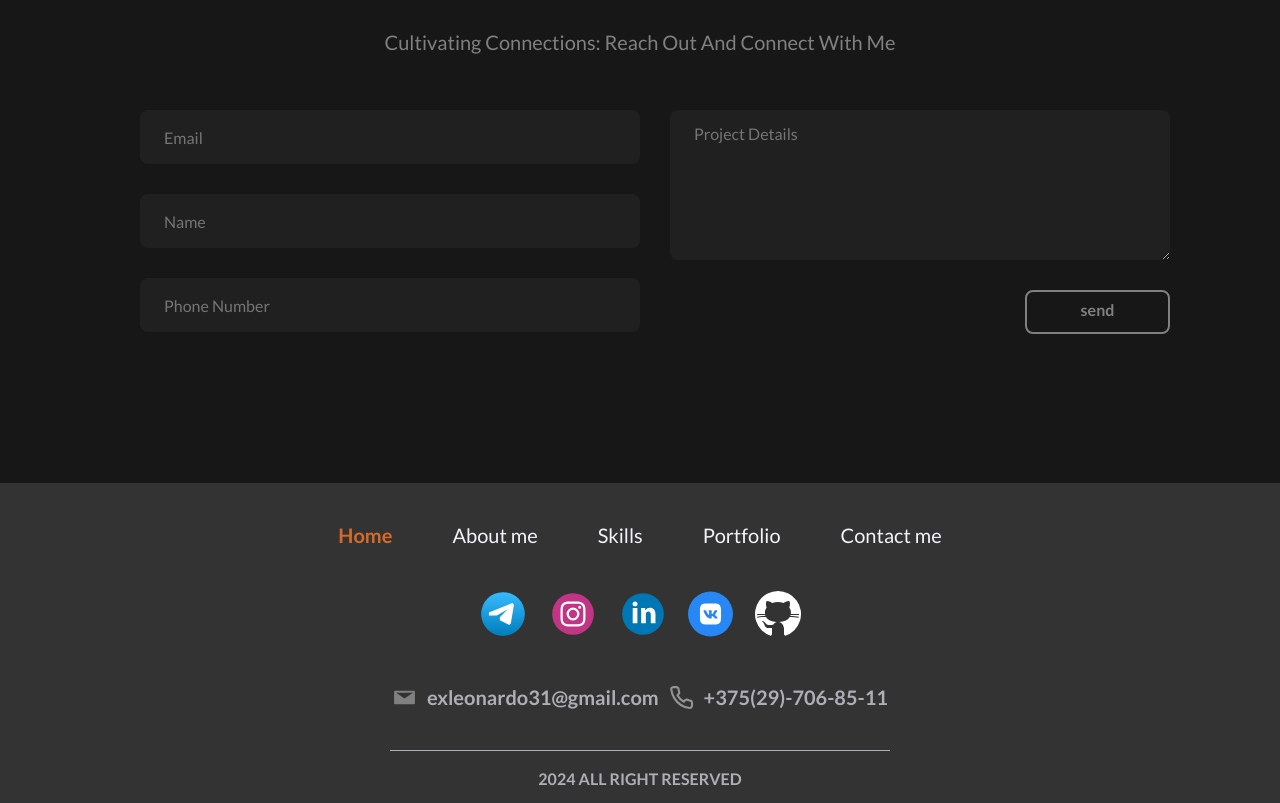
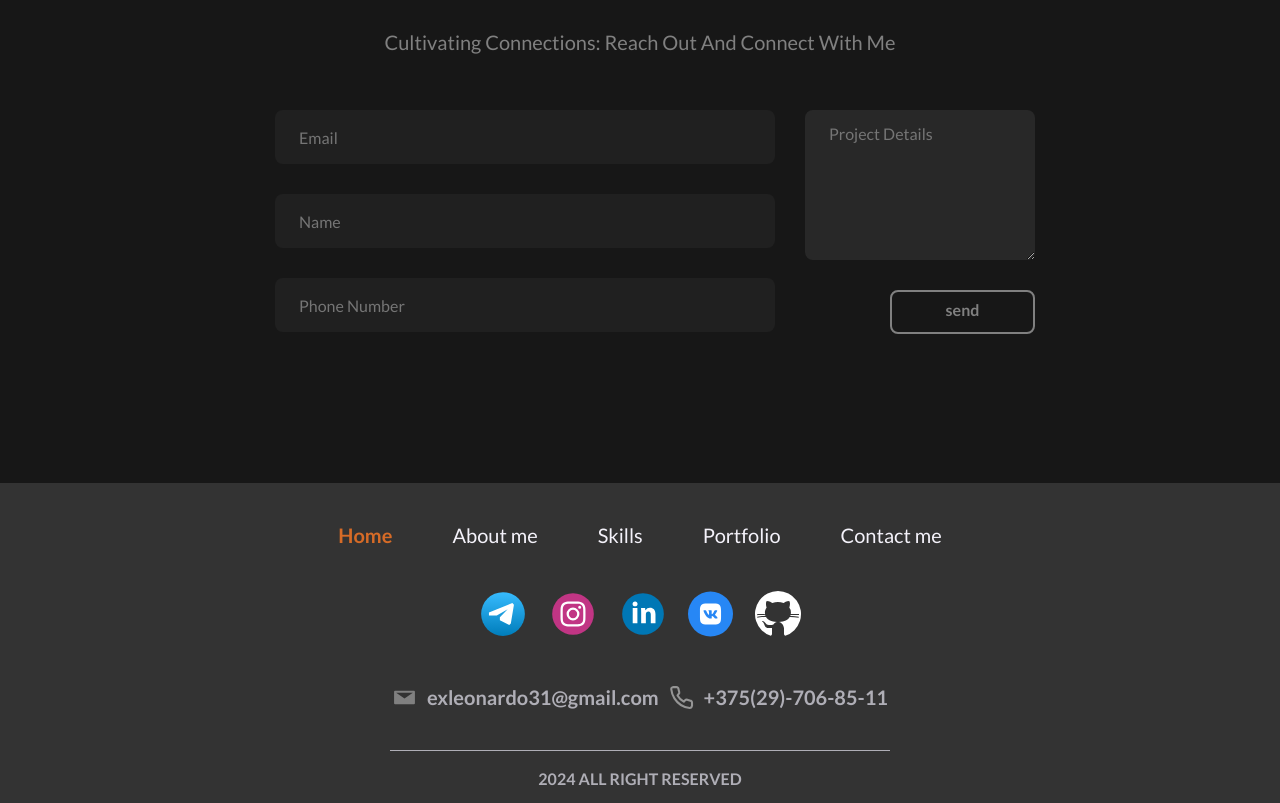
Before and after one commit to exleonardo/portfolio, a React (Vite) app: page / in a window 1280 px wide. Shown: the part 3975-4778 px from the top of the page. Built offline with nearby package versions, Linux system fonts and the light colour scheme.

Commit message:
style: add responsive

```diff
--- a/src/shared/textarea/ui/textarea.tsx
+++ b/src/shared/textarea/ui/textarea.tsx
@@ -23,18 +23,20 @@ export const Textarea = forwardRef<HTMLTextAreaElement, Props>(
 )
 
 const StyleTextarea = styled.textarea`
-  min-width: 500px;
+  max-width: 500px;
+  width: 100%;
   color: white;
   height: 150px;
   border: none;
-  display: flex;
-  flex-direction: row;
-  justify-content: flex-start;
-  align-items: center;
+
   padding: 14px 24px 14px 24px;
 
   border-radius: 8px;
-  background: rgba(255, 255, 255, 0.04);
+  background: var(--color-dark-600);
+
+  &:focus-visible {
+    outline: none;
+  }
 
   &:-webkit-autofill,
   &:-webkit-autofill:hover,
@@ -44,6 +46,7 @@ const StyleTextarea = styled.textarea`
 
     -webkit-text-fill-color: #fff;
   }
+
   &:hover {
     border: 1px solid grey;
   }
```
